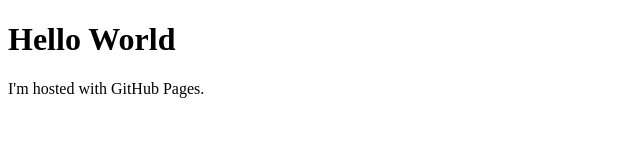
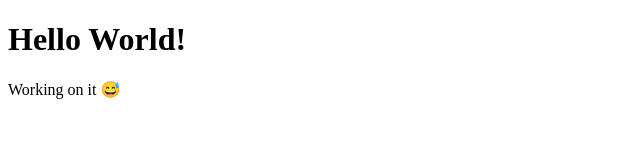
Before and after one commit to Notyohclone/Notyohclone.github.io, a plain HTML site: page index.html in a window 1280 px wide. Shown: the whole page, without its empty margins (0-640 px from the left). Drawn offline with Linux system fonts and the light colour scheme.

Commit message:
Added an update to the index.html
New smile

```diff
--- a/index.html
+++ b/index.html
@@ -1,7 +1,7 @@
 <!DOCTYPE html>
 <html>
 <body>
-<h1>Hello World</h1>
-<p>I'm hosted with GitHub Pages.</p>
+<h1>Hello World!</h1>
+<p>Working on it &#128517;</p>
 </body>
 </html>
```
